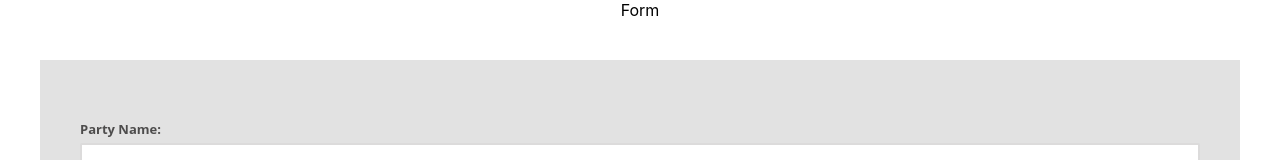
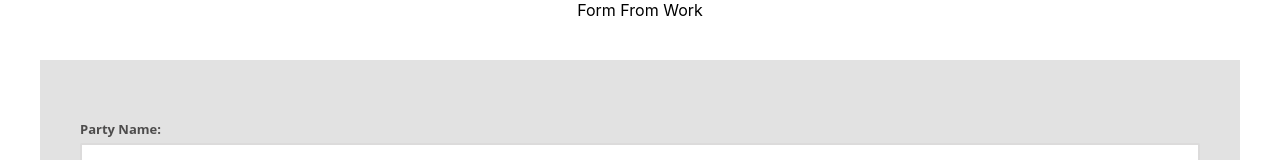
Before and after one commit to olivajames110/cattery-registration, a React (Create React App) app: page / in a window 1280 px wide. Shown: the top 160 px of the page. Built offline with nearby package versions, Linux system fonts and the light colour scheme.

Commit message:
From Work

```diff
--- a/src/App.js
+++ b/src/App.js
@@ -1,13 +1,13 @@
-import React from "react";
-import TextFieldInput from "./ui-components/form_inputs/textField/textField";
-import AddGuestScreen from "./components/screens/addGuest/addGuest";
-import "./App.css";
+import React from 'react';
+import TextFieldInput from './ui-components/form_inputs/textField/textField';
+import AddGuestScreen from './components/screens/addGuest/addGuest';
+import './App.css';
 
 function App() {
 	return (
 		<div className="App">
 			<header className="app-header" />
-            <div className="form">Form</div>
+			<div className="form">Form From Work</div>
 			<AddGuestScreen />
 		</div>
 	);
```
Lines whose indentation alone changed are shown as unchanged.
